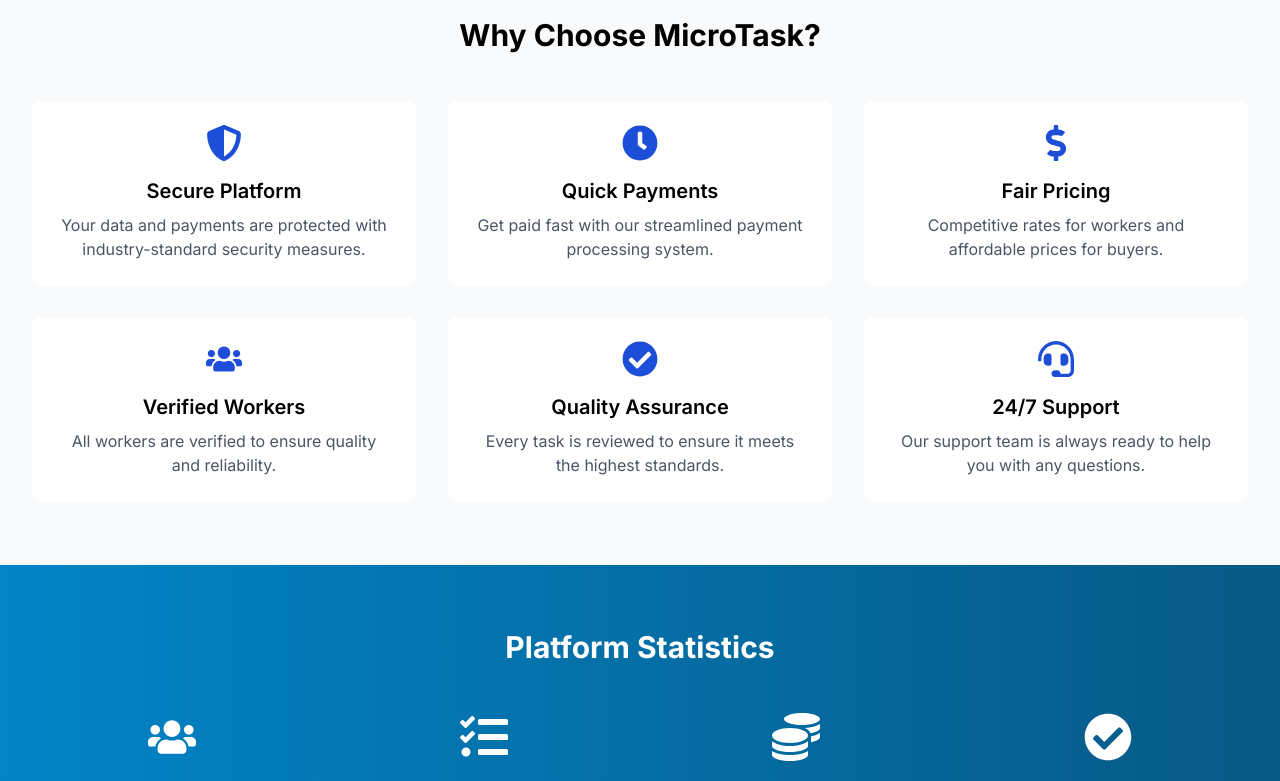
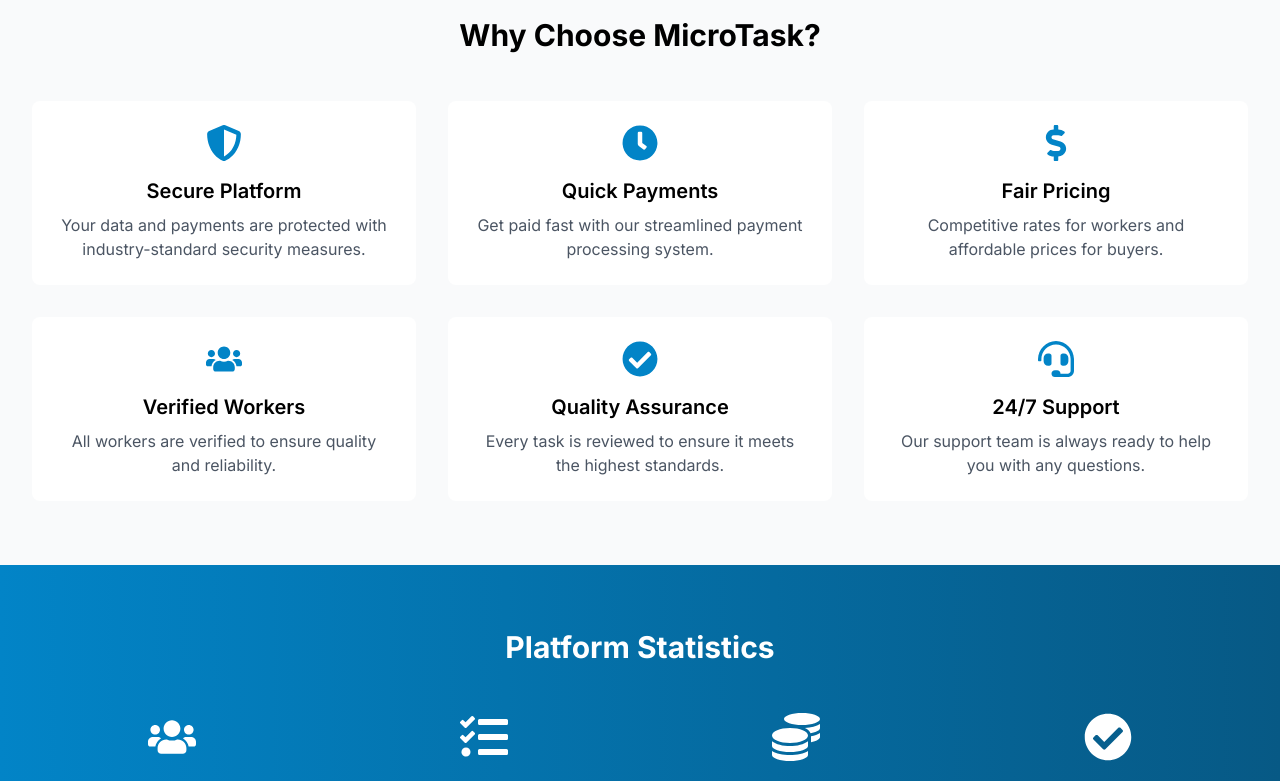
Before and after one commit to towhiduzzaman-plabon/Micro-Task-and-Earning-Platform, a Next.js app: page / in a window 1280 px wide. Shown: the part 1380-2161 px from the top of the page. Built offline with nearby package versions, Linux system fonts and the light colour scheme; no server answers; the database is empty.

Commit message:
added the update text colors

```diff
--- a/components/home/FeaturesSection.tsx
+++ b/components/home/FeaturesSection.tsx
@@ -5,32 +5,32 @@
 
 const features = [
   {
-    icon: <FaShieldAlt className="text-4xl text-blue-700" />,
+    icon: <FaShieldAlt className="text-4xl text-black-700" />,
     title: 'Secure Platform',
     description: 'Your data and payments are protected with industry-standard security measures.',
   },
   {
-    icon: <FaClock className="text-4xl text-blue-700" />,
+    icon: <FaClock className="text-4xl text-black-700" />,
     title: 'Quick Payments',
     description: 'Get paid fast with our streamlined payment processing system.',
   },
   {
-    icon: <FaDollarSign className="text-4xl text-blue-700" />,
+    icon: <FaDollarSign className="text-4xl text-black-700" />,
     title: 'Fair Pricing',
     description: 'Competitive rates for workers and affordable prices for buyers.',
   },
   {
-    icon: <FaUsers className="text-4xl text-blue-700" />,
+    icon: <FaUsers className="text-4xl text-black-700" />,
     title: 'Verified Workers',
     description: 'All workers are verified to ensure quality and reliability.',
   },
   {
-    icon: <FaCheckCircle className="text-4xl text-blue-700" />,
+    icon: <FaCheckCircle className="text-4xl text-black-700" />,
     title: 'Quality Assurance',
     description: 'Every task is reviewed to ensure it meets the highest standards.',
   },
   {
-    icon: <FaHeadset className="text-4xl text-blue-700" />,
+    icon: <FaHeadset className="text-4xl text-black-700" />,
     title: '24/7 Support',
     description: 'Our support team is always ready to help you with any questions.',
   },
```
